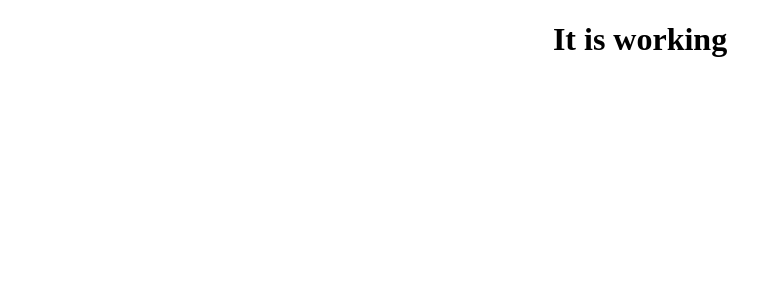
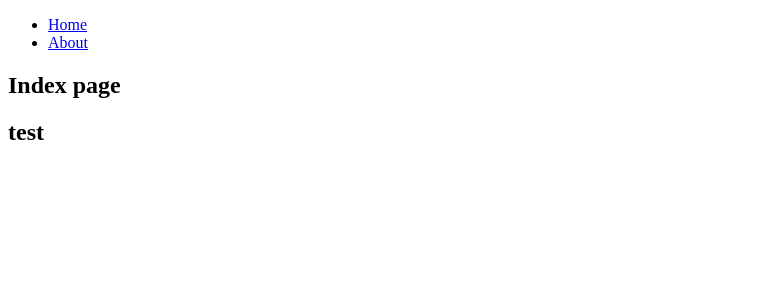
Before and after one commit to michaelkinnas/HUA-DIT-Distributed-Systems-Assignment-2022-2023, a React (Create React App) app in the folder Frontend/air_tours_react/: page / in a window 1280 px wide. Shown: the top 300 px of the page, without its empty margins (0-782 px from the left). Built offline with nearby package versions, Linux system fonts and the light colour scheme.

Commit message:
setup router and context

```diff
--- a/Frontend/air_tours_react/package.json
+++ b/Frontend/air_tours_react/package.json
@@ -8,6 +8,7 @@
     "@testing-library/user-event": "^13.5.0",
     "react": "^18.2.0",
     "react-dom": "^18.2.0",
+    "react-router-dom": "^6.4.4",
     "react-scripts": "5.0.1",
     "web-vitals": "^2.1.4"
   },
--- a/Frontend/air_tours_react/src/App.css
+++ /dev/null
@@ -1,38 +0,0 @@
-.App {
-  text-align: center;
-}
-
-.App-logo {
-  height: 40vmin;
-  pointer-events: none;
-}
-
-@media (prefers-reduced-motion: no-preference) {
-  .App-logo {
-    animation: App-logo-spin infinite 20s linear;
-  }
-}
-
-.App-header {
-  background-color: #282c34;
-  min-height: 100vh;
-  display: flex;
-  flex-direction: column;
-  align-items: center;
-  justify-content: center;
-  font-size: calc(10px + 2vmin);
-  color: white;
-}
-
-.App-link {
-  color: #61dafb;
-}
-
-@keyframes App-logo-spin {
-  from {
-    transform: rotate(0deg);
-  }
-  to {
-    transform: rotate(360deg);
-  }
-}
--- a/Frontend/air_tours_react/src/App.js
+++ b/Frontend/air_tours_react/src/App.js
@@ -1,10 +1,29 @@
-
-import './App.css';
+import { Link, Routes, Route } from "react-router-dom";
+import About from "./components/About";
+import Index from "./components/Index";
+import { UserProvider } from './UserContext'
 
 function App() {
   return (
-    <div className="App">
-      <h1>It is working</h1>
+    <div>
+      <UserProvider>
+        <nav>
+          <ul>
+            <li>
+              <Link to="/">Home</Link>
+            </li>
+            <li>
+              <Link to="/about">About</Link>
+            </li>
+          </ul>
+        </nav>
+        <Routes>
+
+          <Route path="/" element={<Index />} />
+          <Route path="/about" element={<About />} />
+
+        </Routes>
+      </UserProvider>
     </div>
   );
 }
--- /dev/null
+++ b/Frontend/air_tours_react/src/UserContext.jsx
@@ -0,0 +1,11 @@
+import { createContext } from "react";
+
+export const UserContext = createContext();
+
+export function UserProvider({ children }) {
+    return (
+        <UserContext.Provider value={{ testValue: "test" }}>
+            {children}
+        </UserContext.Provider>
+    )
+}
--- /dev/null
+++ b/Frontend/air_tours_react/src/components/About.jsx
@@ -0,0 +1,10 @@
+function About() {
+    return (
+        <div>
+            <h2>About page</h2>
+        </div>
+    )
+}
+
+
+export default About;
--- /dev/null
+++ b/Frontend/air_tours_react/src/components/Index.jsx
@@ -0,0 +1,21 @@
+import React, { useContext } from "react"
+import { UserContext } from "../UserContext";
+
+
+
+function Index() {
+    //testvalue name must be the same as in the UserContext file
+    const { testValue } = useContext(UserContext);
+
+
+
+    return (
+        <div>
+            <h2>Index page</h2>
+            <h2>{testValue}</h2>
+        </div>
+
+    )
+}
+
+export default Index;
--- a/Frontend/air_tours_react/src/index.js
+++ b/Frontend/air_tours_react/src/index.js
@@ -1,12 +1,14 @@
 import React from 'react';
 import ReactDOM from 'react-dom/client';
-
 import App from './App';
+import { BrowserRouter } from "react-router-dom"
 
 
 const root = ReactDOM.createRoot(document.getElementById('root'));
 root.render(
   <React.StrictMode>
-    <App />
+    <BrowserRouter>
+      <App />
+    </BrowserRouter>
   </React.StrictMode>
 );
```
Also changed, not shown: 1 other file (tests, documents, lock files or other folders).
